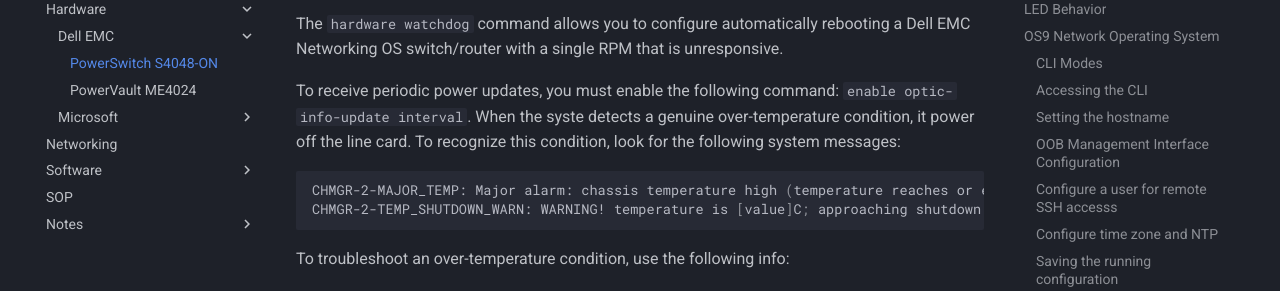
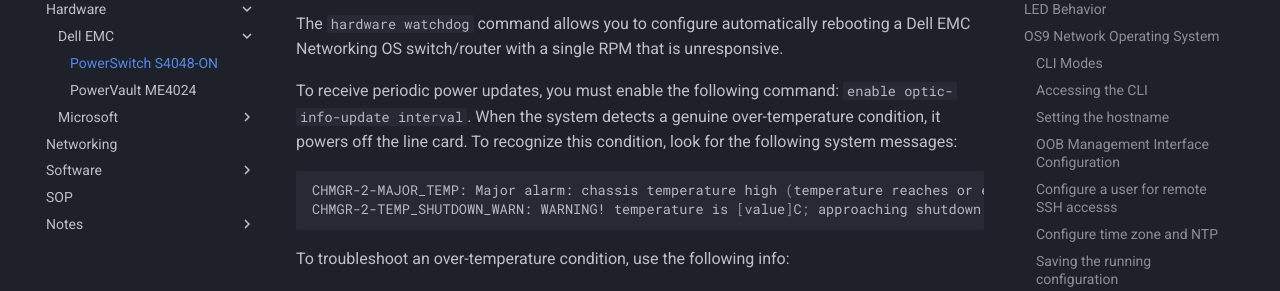
Before and after one commit to rmscode/binary-garden, an MkDocs documentation site: the page built from docs/hardware/dell-emc/s4048-on.md, in a window 1280 px wide and 900 px high, scrolled down 12753 px. Shown: the part 153-444 px from the top of the window. Built offline with MkDocs 1.6.1 and Material for MkDocs 9.7.7, drawn with Linux system fonts in a browser that asks for light colours; comment, search, counter and statistics services are not loaded.

Commit message:
Update s4048-on.md

````diff
--- a/docs/hardware/dell-emc/s4048-on.md
+++ b/docs/hardware/dell-emc/s4048-on.md
@@ -599,7 +599,7 @@ If the system restarts for some reason (automatically or manually), the `show sy
 
 The `hardware watchdog` command allows you to configure automatically rebooting a Dell EMC Networking OS switch/router with a single RPM that is unresponsive.
 
-To receive periodic power updates, you must enable the following command: `enable optic-info-update interval`. When the syste detects a genuine over-temperature condition, it power off the line card. To recognize this condition, look for the following system messages:
+To receive periodic power updates, you must enable the following command: `enable optic-info-update interval`. When the system detects a genuine over-temperature condition, it powers off the line card. To recognize this condition, look for the following system messages:
 
 ```shell
 CHMGR-2-MAJOR_TEMP: Major alarm: chassis temperature high (temperature reaches or exceeds threshold of [value]C)
````
